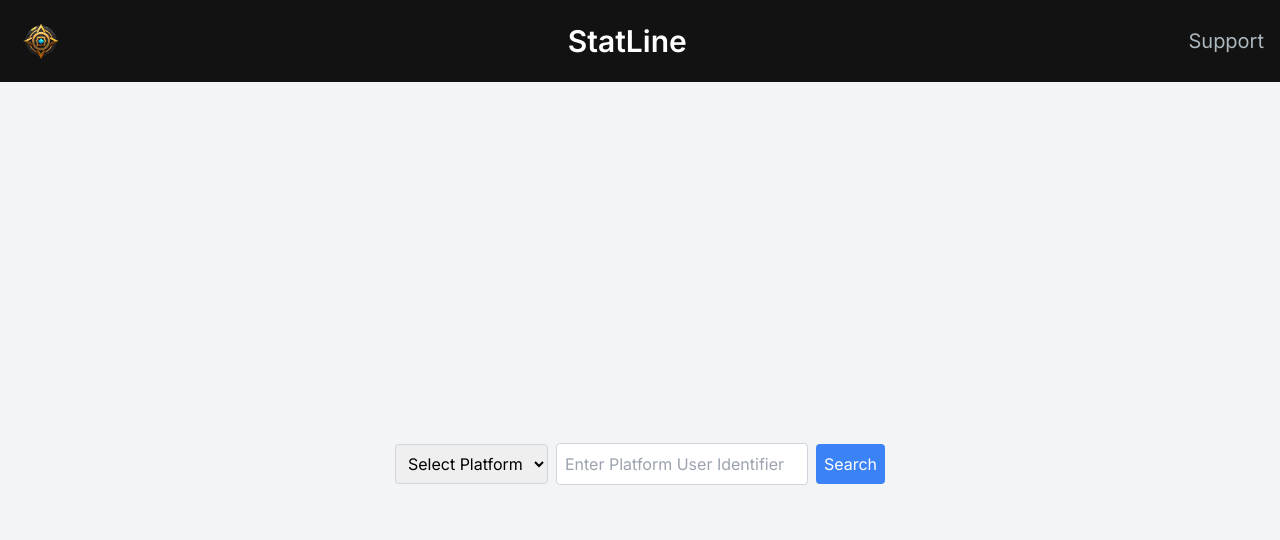
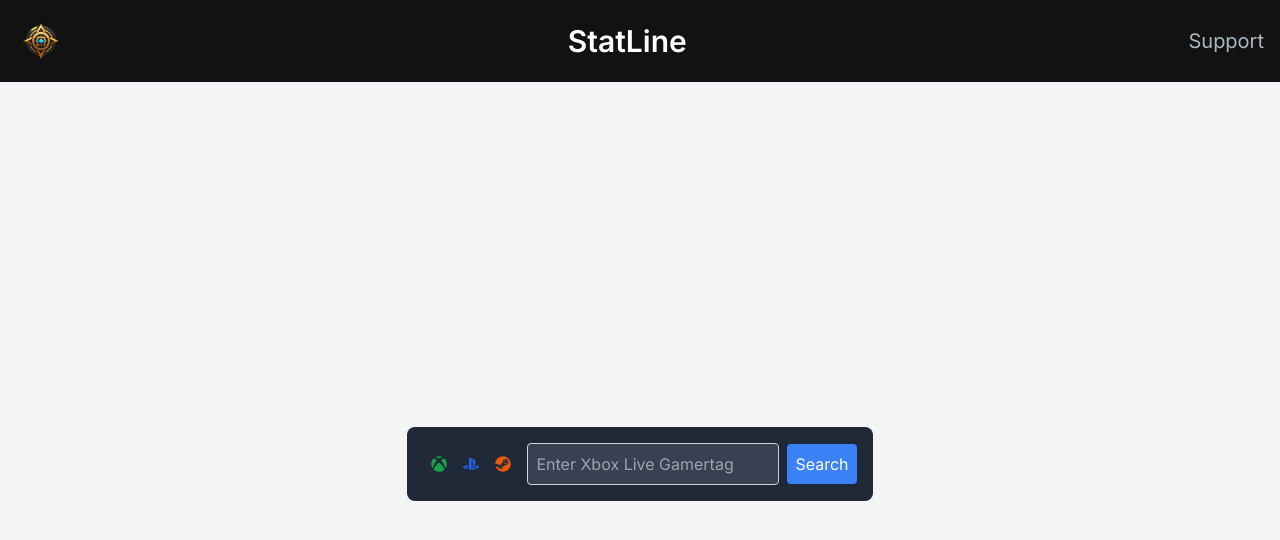
Before and after one commit to danblock97/apex-tracker, a Next.js app: page / in a window 1280 px wide. Shown: the top 540 px of the page. Built offline with nearby package versions, Linux system fonts and the light colour scheme.

Commit message:
Add react-icons package and update SearchBar component to display platform icons

```diff
--- a/package.json
+++ b/package.json
@@ -12,7 +12,8 @@
     "@heroicons/react": "^2.1.3",
     "next": "14.2.1",
     "react": "^18",
-    "react-dom": "^18"
+    "react-dom": "^18",
+    "react-icons": "^5.1.0"
   },
   "devDependencies": {
     "eslint": "^8",
--- a/src/components/SearchBar.js
+++ b/src/components/SearchBar.js
@@ -2,38 +2,61 @@
 
 import React, { useState } from "react";
 import { useRouter } from "next/navigation";
+import { FaXbox, FaPlaystation, FaSteam } from "react-icons/fa"; // Platform icons
+
+const platformDetails = {
+	xbl: {
+		icon: <FaXbox className="text-green-600" />,
+		placeholder: "Enter Xbox Live Gamertag",
+	},
+	psn: {
+		icon: <FaPlaystation className="text-blue-600" />,
+		placeholder: "Enter PlayStation Network ID",
+	},
+	origin: {
+		icon: <FaSteam className="text-orange-600" />,
+		placeholder: "Enter Origin Username",
+	},
+};
 
 const SearchBar = () => {
-	const [platform, setPlatform] = useState("");
+	const [platform, setPlatform] = useState("xbl"); // Default to Xbox
 	const [platformUserIdentifier, setPlatformUserIdentifier] = useState("");
 	const router = useRouter();
 
 	const handleSearch = () => {
-		// Navigate to the profile page with platform and platformUserIdentifier as parameters
 		router.push(
 			`/profile?platform=${platform}&identifier=${platformUserIdentifier}`
 		);
 	};
 
 	return (
-		<div className="flex items-center justify-center">
-			<select
-				className="mr-2 p-2 border border-gray-300 rounded"
-				value={platform}
-				onChange={(e) => setPlatform(e.target.value)}
-			>
-				<option value="">Select Platform</option>
-				<option value="xbl">XBL</option>
-				<option value="psn">PSN</option>
-				<option value="origin">Origin</option>
-			</select>
+		<div className="flex items-center justify-center p-4 bg-gray-800 rounded-lg">
+			{/* Platform selection with icons */}
+			<div className="flex items-center mr-2">
+				{Object.entries(platformDetails).map(([key, { icon }]) => (
+					<button
+						key={key}
+						className={`p-2 ${
+							platform === key ? "text-green-500" : "text-gray-500"
+						}`}
+						onClick={() => setPlatform(key)}
+					>
+						{icon}
+					</button>
+				))}
+			</div>
+
+			{/* User identifier input */}
 			<input
-				className="mr-2 p-2 border border-gray-300 rounded"
+				className="flex-1 p-2 mr-2 border border-gray-300 rounded bg-gray-700 text-white placeholder-gray-400"
 				type="text"
-				placeholder="Enter Platform User Identifier"
+				placeholder={platformDetails[platform].placeholder}
 				value={platformUserIdentifier}
 				onChange={(e) => setPlatformUserIdentifier(e.target.value)}
 			/>
+
+			{/* Search button */}
 			<button
 				className="p-2 bg-blue-500 text-white rounded"
 				onClick={handleSearch}
```
Also changed, not shown: 1 other file (tests, documents, lock files or other folders).
